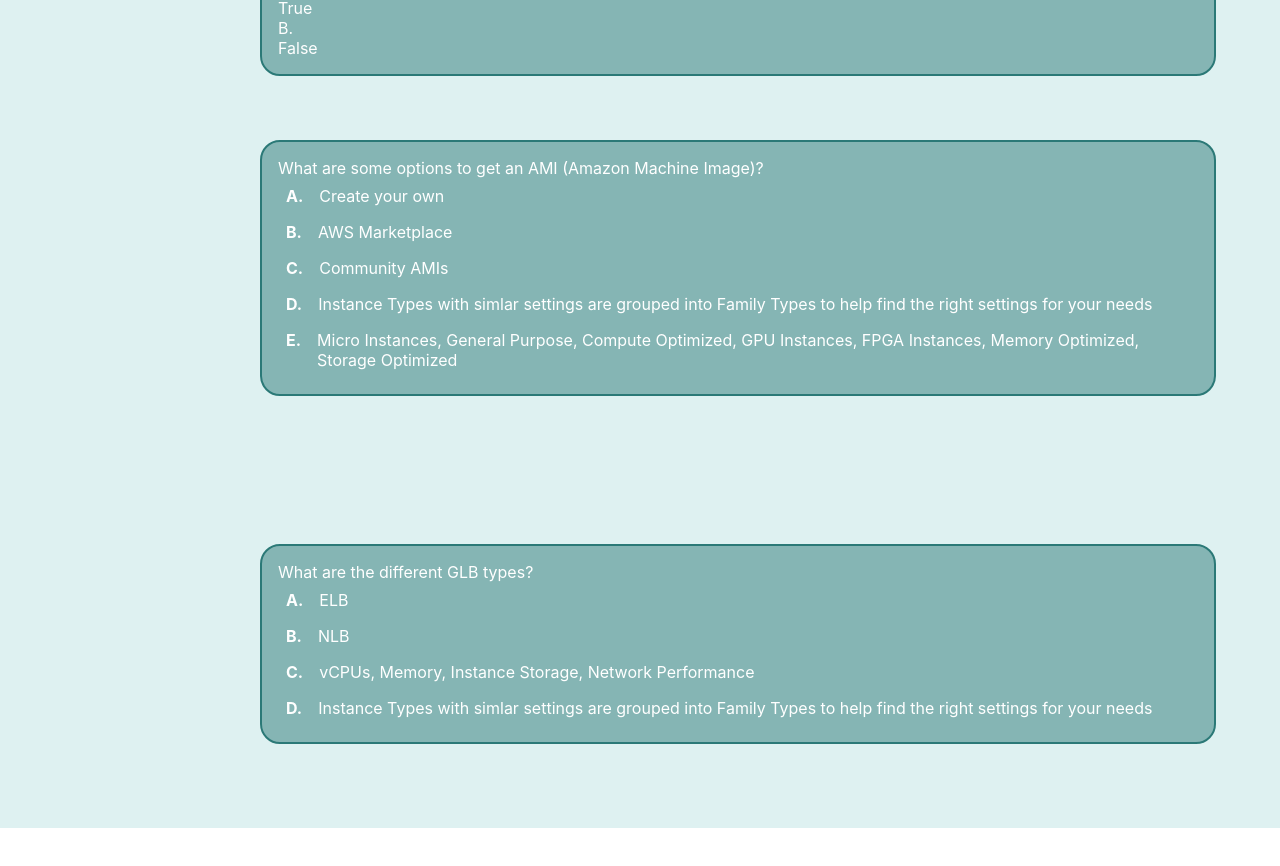
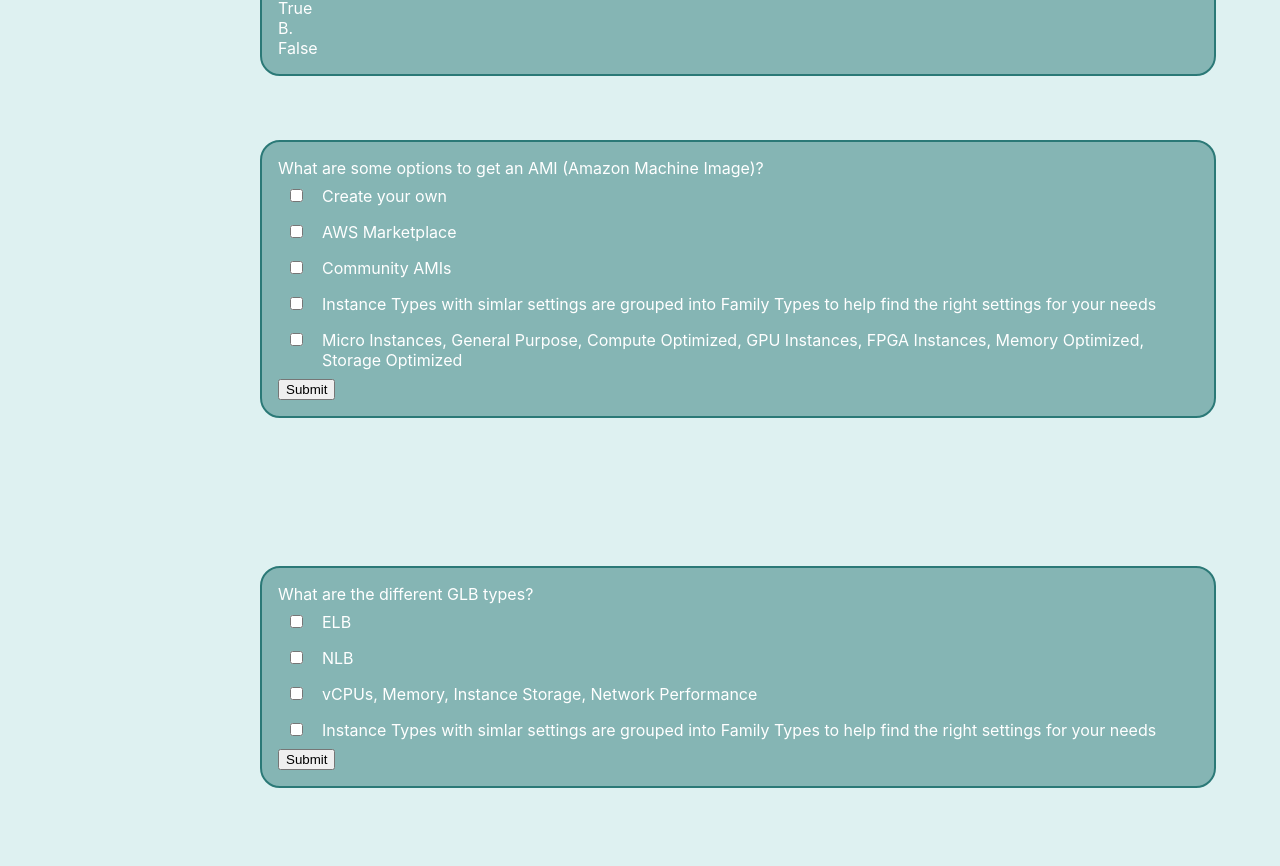
Before and after one commit to michael-mcmasters/Quizlet, a React (Create React App) app: page / in a window 1280 px wide. Shown: the part 2156-3022 px from the top of the page. Before the commit the page ends 2984 px from the top, so only its background shows below. Built offline with nearby package versions, Linux system fonts and the light colour scheme.

Commit message:
Enable checking multiple answers and then submitting in CheckboxQuestion component

```diff
--- a/src/components/CheckboxQuestion.tsx
+++ b/src/components/CheckboxQuestion.tsx
@@ -34,23 +34,32 @@
 
 
   function handleClickAnswer(clickedIndex: number) {
-    const clickedIndexesCopy = [ ...clickedIndexes, clickedIndex ];
+    const clickedIndexesCopy = [...clickedIndexes ];
+    if (!clickedIndexes.includes(clickedIndex)) {
+      clickedIndexesCopy.push(clickedIndex);
+    } else {
+      const index = clickedIndexesCopy.indexOf(clickedIndex);
+      clickedIndexesCopy.splice(index, 1)
+    }
     setClickedIndexes(clickedIndexesCopy);
+  }
 
-    // Verify all answers so far are correct, if not, mark red
-    for (let c of clickedIndexesCopy) {
+
+  function handleSubmit() {
+    if (correctAnswerIndexes.length !== clickedIndexes.length) {
+      setBackgroundColor("red");
+      return;
+    }
+
+    // Verify all answers are correct
+    for (let c of clickedIndexes) {
       if (!correctAnswerIndexes.includes(c)) {
         setBackgroundColor("red");
         return;
       }
     }
 
-    // All answers so far are correct. Check that user has clicked all possible answers
-    if (correctAnswerIndexes.length === clickedIndexesCopy.length) {
-      setBackgroundColor("green");
-    } else {
-      setBackgroundColor("orange");
-    }
+    setBackgroundColor("green");
   }
 
 
@@ -58,14 +67,16 @@
     <>
       <div className={styles.container} style={{backgroundColor: backgroundColor}}>
         {props.question}
-        <div>
-          {answers.map((answer, index) => (
-            <div className={styles.answerContainer} onClick={() => handleClickAnswer(index)}>
-              <div>{alphabet[index]}.</div>
-              <div className={styles.answer}>{answer}</div>
-            </div>
-          ))}
-        </div>
+          {answers.map((answer, index) => {
+            const isClicked = clickedIndexes.includes(index);
+            return (
+              <div className={styles.answerContainer} onClick={() => handleClickAnswer(index)}>
+                <input type="checkbox" checked={isClicked} />
+                <label className={styles.answer}>{answer}</label>
+              </div>
+            );
+          })}
+        <button onClick={handleSubmit}>Submit</button>
       </div>
       <br />
     </>
```
